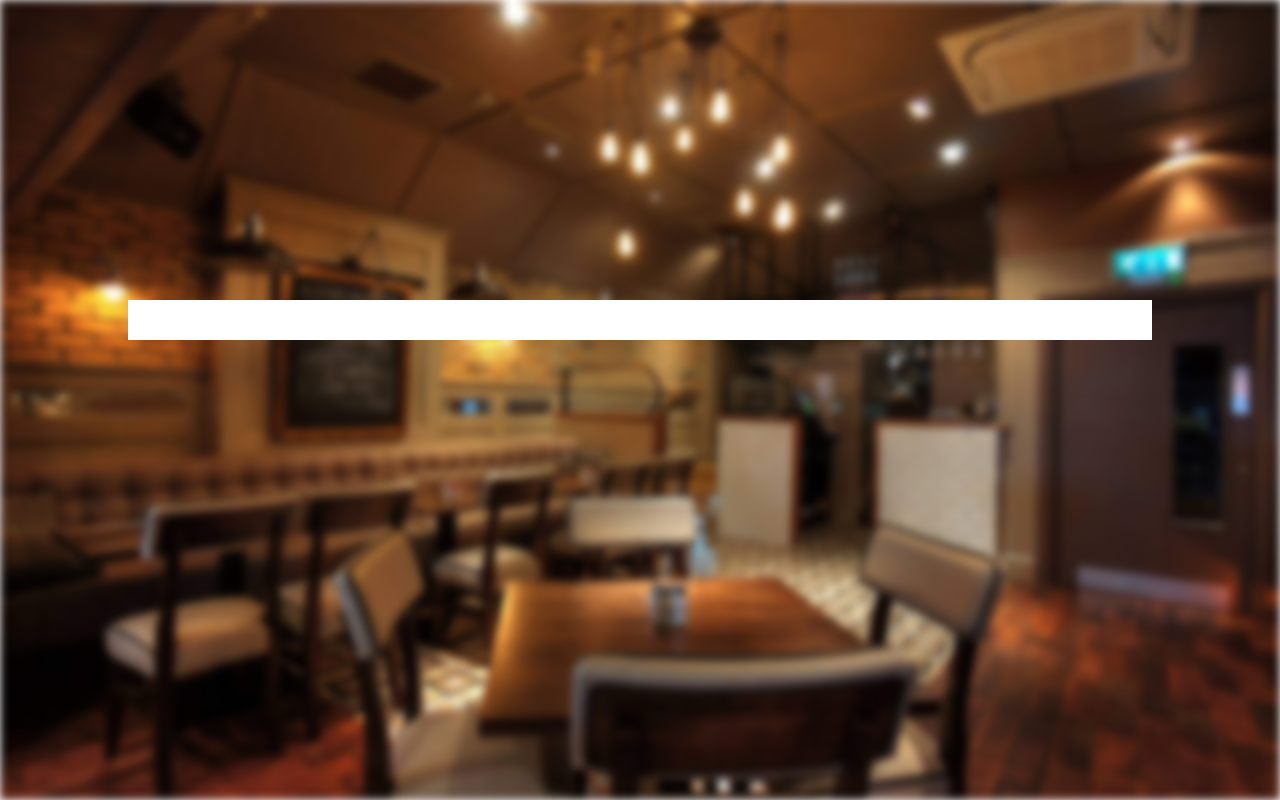
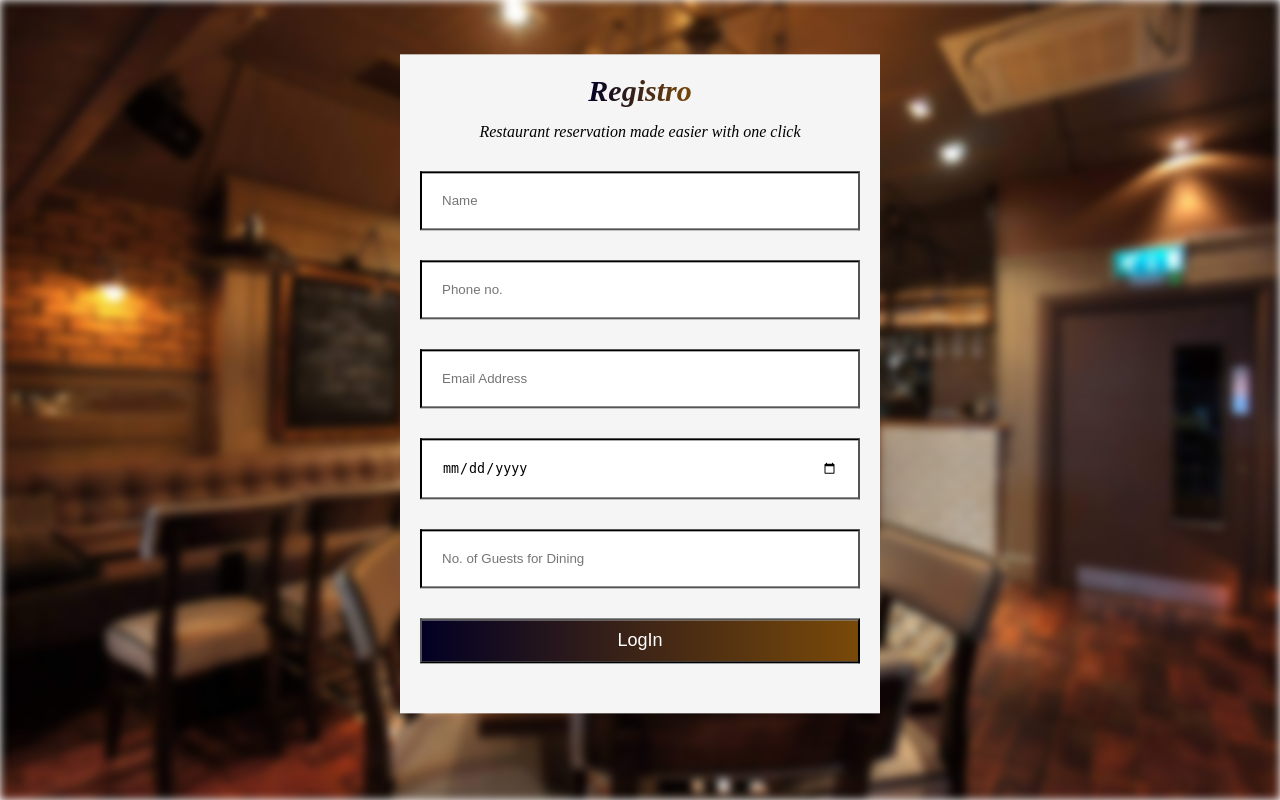
Before and after one commit to HBTHAK01/Restaurant_Reservation_System, a Flask app: page /reservation in a window 1280 px wide. Shown: the part 80-880 px from the top of the page. Run offline with Flask 2, Linux system fonts and the light colour scheme.

Commit message:
Guest end point

```diff
--- a/app.py
+++ b/app.py
@@ -9,7 +9,7 @@
 mydb = mysql.connector.connect(
   host="localhost",
   user="root",
-  password="Leocrz99!",
+  password="",
   database="Restaurant_Reservation"
 )
 
--- a/static/css/index.css
+++ b/static/css/index.css
@@ -86,7 +86,6 @@ button{
     text-align: center;
 }
 
-/* add */
 @media screen and (max-width: 1300px) and (max-height: 800px){
     body{
         overflow: auto;
--- a/static/css/reservation.css
+++ b/static/css/reservation.css
@@ -6,6 +6,7 @@
 }
 html,body{
     height:100%;
+    /* overflow: hidden; */
 }
 nav{
     background: linear-gradient(90deg, rgba(2,0,36,1) 0%, rgba(121,73,9,1) 100%, rgba(0,212,255,1) 100%);
@@ -34,7 +35,6 @@ nav ul li a {
     color: white;
     font-size: 17px;
 
-    /* a.active, a.hover background radius becomes more visible */
     padding:10px;
     border-radius: 10px;
 }
@@ -52,16 +52,70 @@ li > a:hover{
     background-size: cover;
 }
 .bg-text {
-    background-color: white; /* Black w/opacity/see-through */
+    background-color: whitesmoke;
     color: black;
-    font-weight: bold;
     position: absolute;
-    top: 50%;
+    top: 58%;
     left: 50%;
     transform: translate(-50%, -50%);
-    width: 80%;
+    width: 30em;
     padding: 20px;
+}
+
+.header{
+    margin: 0px auto 30px auto;
     text-align: center;
+}
+
+input.span1{
+    margin: 0px auto 30px auto;
+    width: 100%;
+    padding: 20px;
+    border-color:black;
+}
+
+button{
+    margin: 0px auto 30px auto;
+    width: 100%;
+    padding: 10px;
+    font-size: 18px;
+    color: white;
+    background: linear-gradient(90deg, rgba(2,0,36,1) 0%, rgba(121,73,9,1) 100%, rgba(0,212,255,1) 100%);
+}
+
+
+.header > label{
+    font-size: 30px;
+    font-weight: bolder;
+    font-style: italic;
+    background: linear-gradient(90deg, rgba(2,0,36,1) 0%, rgba(121,73,9,1) 100%, rgba(0,212,255,1) 100%);
+    -webkit-background-clip: text;
+    background-clip: text;
+    -webkit-text-fill-color: transparent;
+
+}
+.header > p{
+    margin-top: 15px;
+    font-style: italic;
+}
+@media screen and (max-height: 720px){
+    .background-img{
+        background-image: none;
+        height:0%;
+    }
+    .bg-text{
+        width:70%;
+        top: 0%;
+        left: 0%;
+        transform: translate(0, 0);
+        position: relative;
+        margin:100px auto;
+    }
+    html,body{
+        height: auto;
+        /* overflow: auto; */
+
+    }
 }
 @media screen and (max-width: 525px) {
     nav {
@@ -71,7 +125,6 @@ li > a:hover{
     }
     nav > label{
         padding:0px;
-
     }
     nav ul {
         margin: auto;
@@ -79,4 +132,21 @@ li > a:hover{
         text-align: center;
         align-items: center;
     }
+    .background-img{
+        background-image: none;
+        height:0%;
+    }
+    .bg-text{
+        width:100%;
+        top: 0%;
+        left: 0%;
+        transform: translate(0, 0);
+        position: relative;
+        margin:100px auto;
+    }
+    html,body{
+        height: auto;
+        /* overflow: auto; */
+
+    }
 }
--- a/templates/reservation.html
+++ b/templates/reservation.html
@@ -18,6 +18,29 @@
 
 <div class = "background-img"></div>
 <div class="bg-text">
+    <div class = "header">
+        <label>Registro</label>
+        <p>Restaurant reservation made easier with one click</p>
+    </div>
+
+    <form method = "POST">
+        <span>
+            <input class = "span1" type = "text" placeholder= "Name" name = "" required>
+        </span>
+        <span>
+            <input class = "span1" type = "text" placeholder= "Phone no." name = "" required>
+        </span>
+        <span>
+            <input class = "span1" type = "text" placeholder="Email Address" name = "" required>
+        </span>
+        <span>
+            <input class = "span1" type = "date" placeholder="Date and Time" name = "" required>
+        </span>
+        <span>
+            <input class = "span1" type = "text" placeholder="No. of Guests for Dining" name = "" required>
+        </span>
+        <button type = "submit">LogIn</button>
+    </form>
 
 </div>
 {% endblock %}
```
